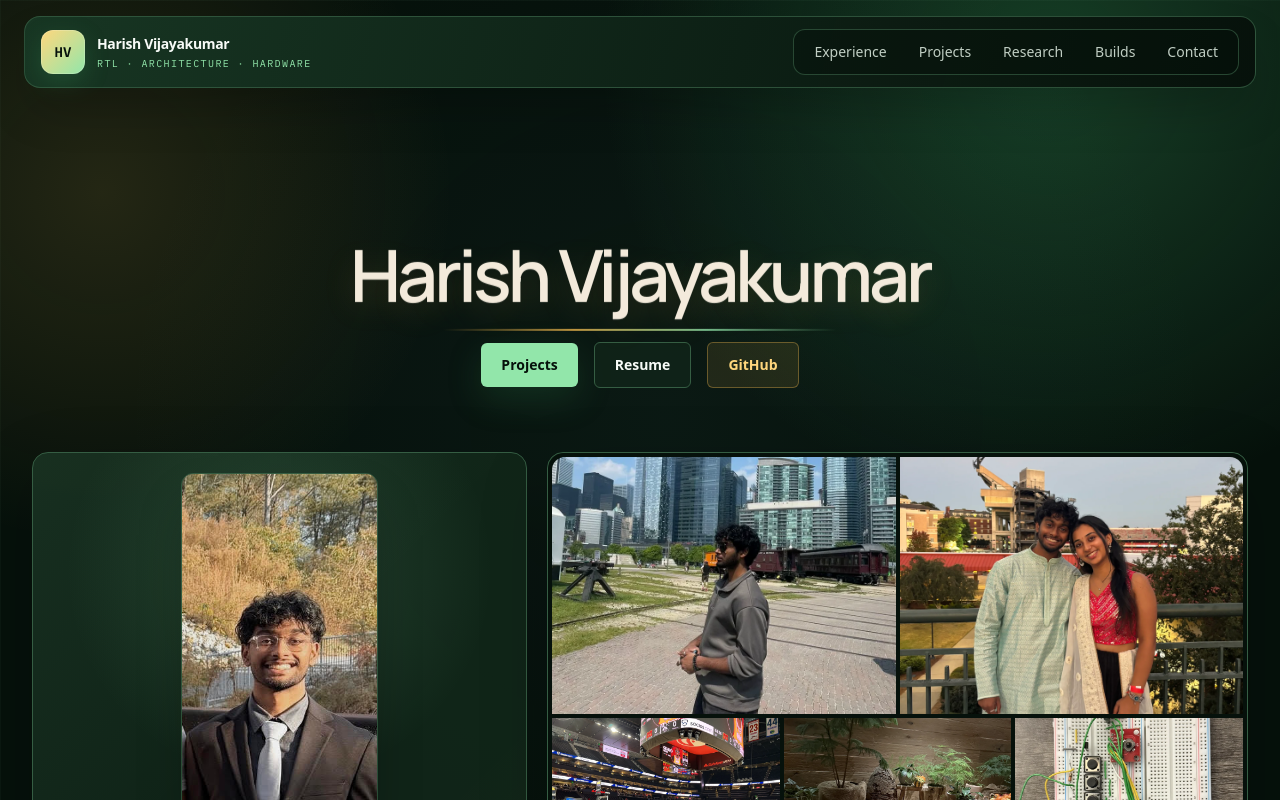
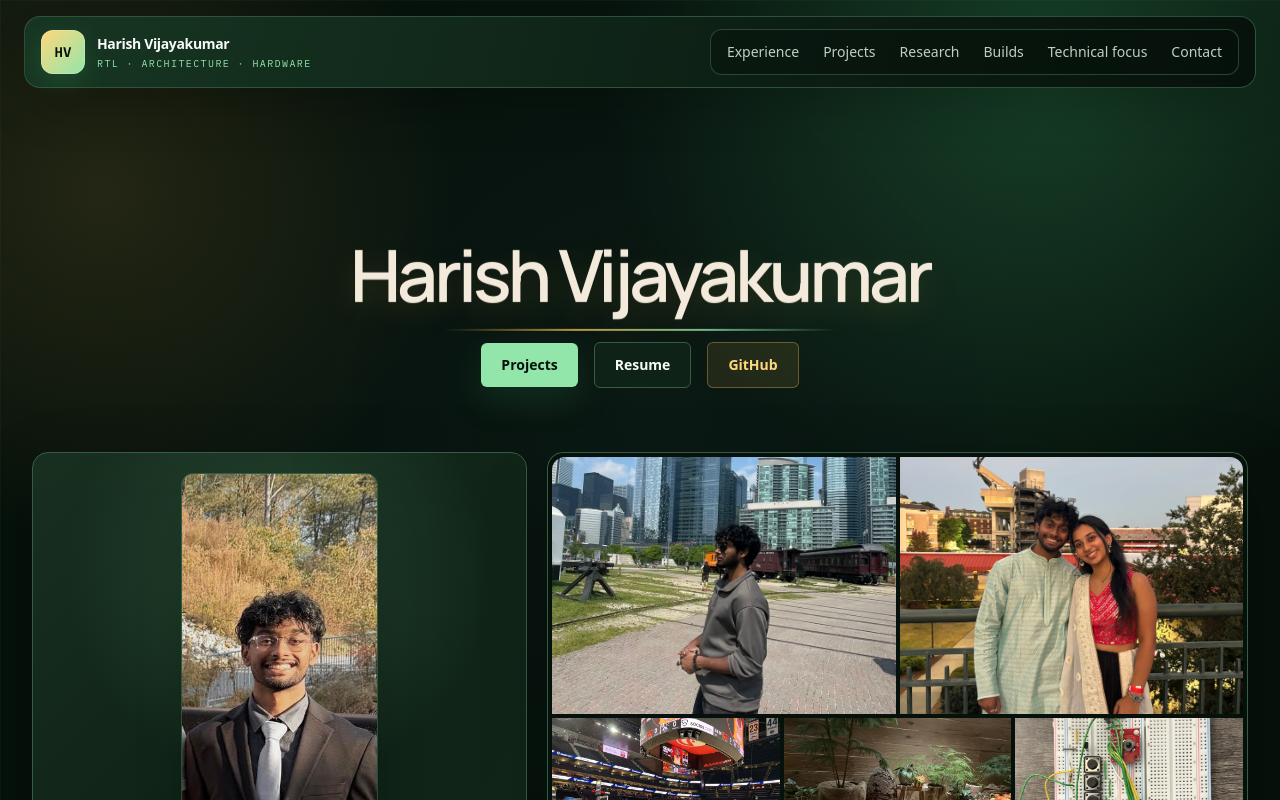
Before and after one commit to harishvjk27/harish-portfolio, a Next.js app: page / in a window 1280 px wide. Shown: the top 800 px of the page. Built offline with nearby package versions, Linux system fonts and the light colour scheme.

Commit message:
Improve section navigation styling and anchors

```diff
--- a/src/app/globals.css
+++ b/src/app/globals.css
@@ -155,6 +155,34 @@ body {
   background:
     linear-gradient(105deg, rgba(25, 56, 36, 0.94), rgba(6, 17, 11, 0.9)),
     var(--background-deep);
+}
+
+.section-nav-link {
+  --nav-accent: 146, 230, 170;
+}
+
+.section-nav-link--purple {
+  --nav-accent: 153, 129, 190;
+}
+
+.section-nav-link--blue {
+  --nav-accent: 71, 161, 174;
+}
+
+.section-nav-link--yellow {
+  --nav-accent: 239, 183, 77;
+}
+
+.section-nav-link:hover,
+.section-nav-link:focus-visible {
+  color: rgb(var(--nav-accent));
+  background: rgba(var(--nav-accent), 0.14);
+  box-shadow: inset 0 0 0 1px rgba(var(--nav-accent), 0.26);
+}
+
+.section-nav-link:focus-visible {
+  outline: 2px solid rgba(var(--nav-accent), 0.72);
+  outline-offset: 2px;
 }
 
 .brand-chip {
--- a/src/app/page.tsx
+++ b/src/app/page.tsx
@@ -11,11 +11,12 @@ import {
 } from "../data/portfolio";
 
 const navItems = [
-  ["Experience", "#experience"],
-  ["Projects", "#projects"],
-  ["Research", "#publications"],
-  ["Builds", "#builds"],
-  ["Contact", "#contact"],
+  { label: "Experience", href: "#experience", tone: "green" },
+  { label: "Projects", href: "#projects", tone: "purple" },
+  { label: "Research", href: "#publications", tone: "blue" },
+  { label: "Builds", href: "#builds", tone: "yellow" },
+  { label: "Technical focus", href: "#technical-focus", tone: "green" },
+  { label: "Contact", href: "#contact", tone: "green" },
 ];
 
 function TextLink({ href, children }: { href: string; children: React.ReactNode }) {
@@ -54,19 +55,19 @@ export default function Home() {
             </span>
           </a>
 
-          <div className="hidden items-center rounded-xl border border-panel-border/70 bg-background-deep/45 p-1 text-sm text-muted-text md:flex">
-            {navItems.map(([label, href]) => (
+          <div className="hidden items-center rounded-xl border border-panel-border/70 bg-background-deep/45 p-1 text-sm text-muted-text lg:flex">
+            {navItems.map(({ label, href, tone }) => (
               <a
                 key={href}
                 href={href}
-                className="rounded-lg px-4 py-2 transition hover:bg-green-dark/65 hover:text-green-pale"
+                className={`section-nav-link section-nav-link--${tone} rounded-lg px-3 py-2 transition`}
               >
                 {label}
               </a>
             ))}
           </div>
 
-          <div className="flex items-center gap-1 text-sm md:hidden">
+          <div className="flex items-center gap-1 text-sm lg:hidden">
             <a href="#projects" className="rounded-lg px-3 py-2 text-green-pale hover:bg-green-dark/60">
               Work
             </a>
@@ -299,7 +300,7 @@ export default function Home() {
 
       <section id="publications" className="publication-section accent-section border-t border-panel-border px-6 py-20 sm:py-24 lg:px-8">
         <div className="mx-auto max-w-6xl">
-          <h2 className="text-3xl font-semibold tracking-tight">Publications</h2>
+          <h2 className="text-3xl font-semibold tracking-tight">Published Research</h2>
           <div className="mt-10 grid gap-8 md:grid-cols-2">
             {publications.map((publication) => (
               <article key={publication.slug} className="publication-card content-card rounded-xl border bg-surface/65 p-7">
@@ -382,7 +383,7 @@ export default function Home() {
         </div>
       </section>
 
-      <section className="accent-section border-t border-panel-border px-6 py-20 sm:py-24 lg:px-8">
+      <section id="technical-focus" className="accent-section border-t border-panel-border px-6 py-20 sm:py-24 lg:px-8">
         <div className="mx-auto grid max-w-6xl gap-8 md:grid-cols-[260px_1fr]">
           <div>
             <h2 className="text-3xl font-semibold tracking-tight">Technical focus</h2>
```
